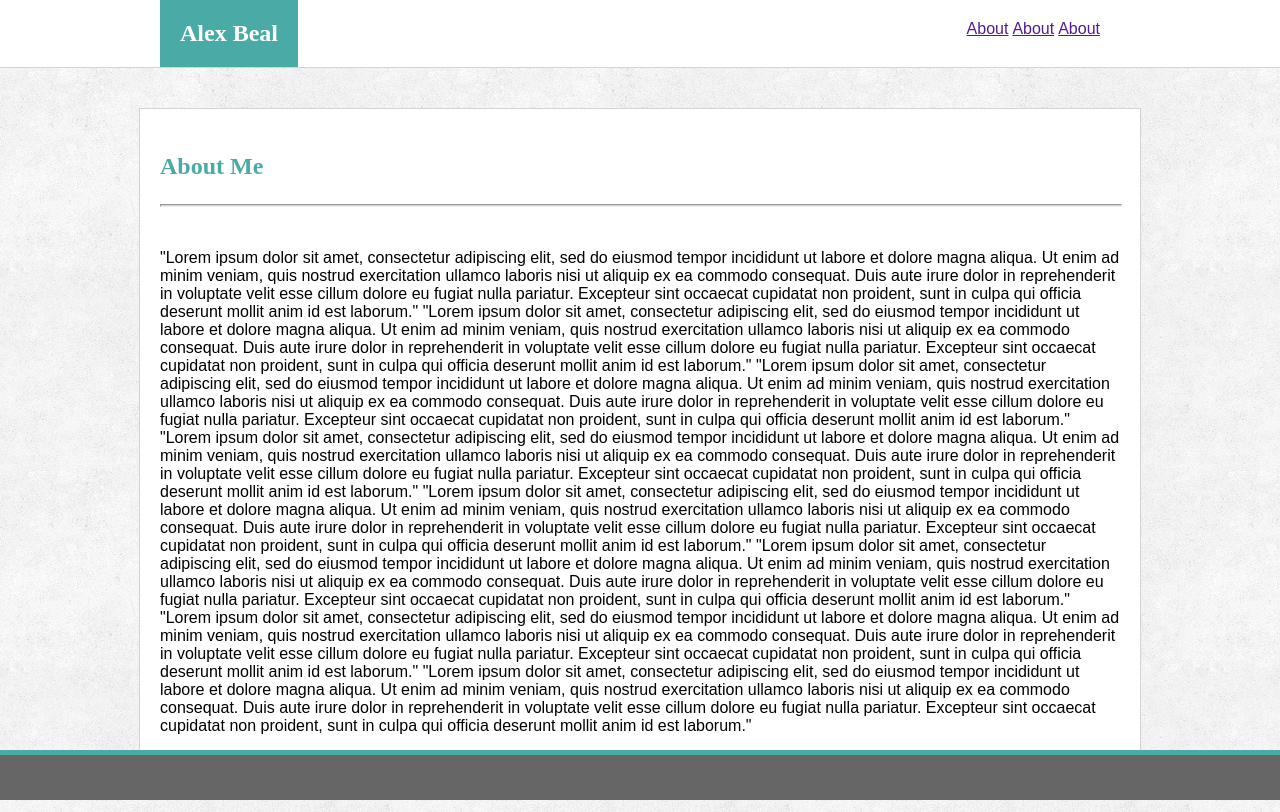
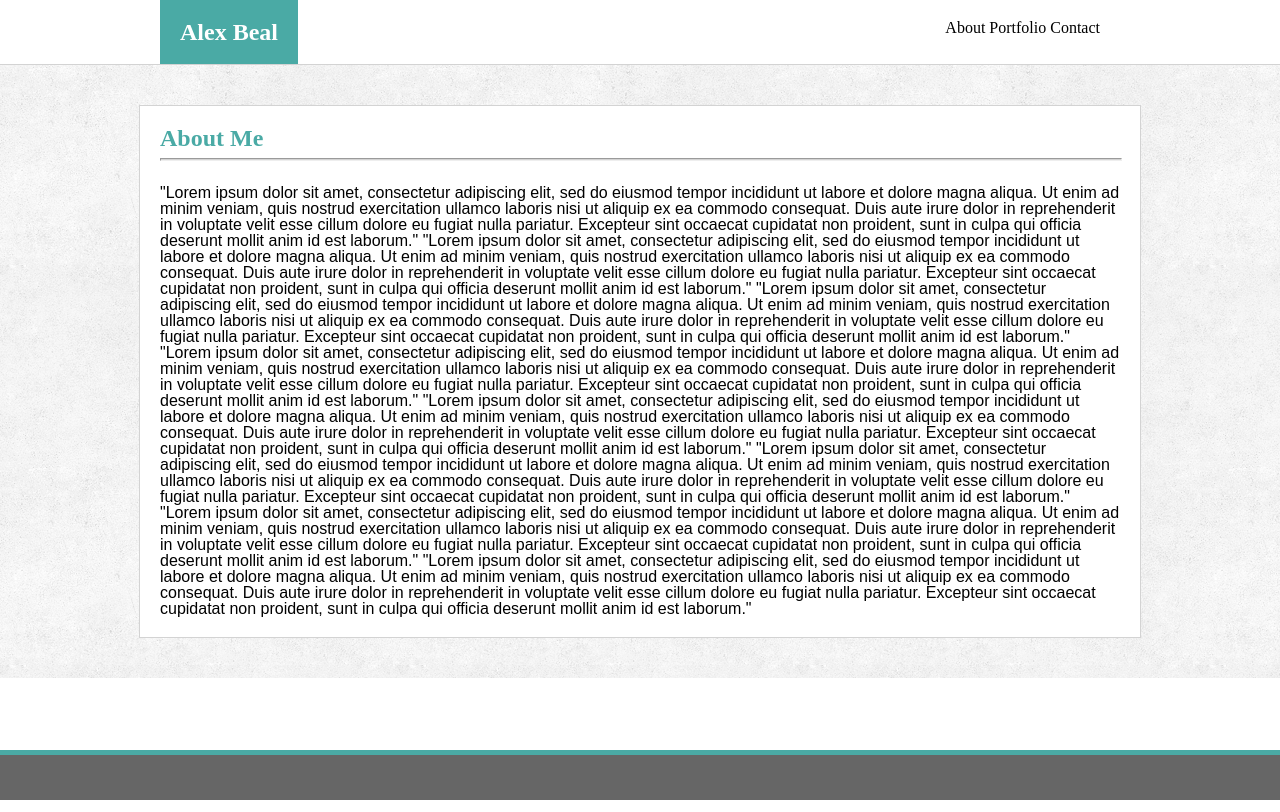
Before and after one commit to alexanderjbeal/Basic-Portfolio, a plain HTML site: page index.html in a window 1280 px wide. Drawn offline with Linux system fonts and the light colour scheme.

Commit message:
inital commit/text

```diff
--- a/assets/css/style.css
+++ b/assets/css/style.css
@@ -8,12 +8,14 @@ h1 h2 h3 h4 {
 h1 {
     color: #4aaaa5;
     font-size: 1.5em;
+    font-weight: bold;
 }
 h2.nav-title {
     padding: 0;
     margin: 0;
     color: white;
     font-size: 1.5em;
+    font-weight: bold;
 }
 
 /* HEADER */
@@ -37,6 +39,13 @@ nav {
     float: right;
     padding: 20px;
 }
+#nav-links ul {
+    padding: 0;
+    margin: 0;
+}
+#nav-links ul li {
+    display: inline;
+}
 
 
 /* CONTENT */
@@ -57,6 +66,7 @@ body {
     display: table;
     border: 0.25px solid lightgray;
 }
+
 hr.content-hr {
     width: 100%;
     height: 1px;
--- a/index.html
+++ b/index.html
@@ -1,16 +1,14 @@
 <!DOCTYPE html>
 <html>
-
 
 <head>
     <meta charset="utf-8" />
     <meta http-equiv="X-UA-Compatible" content="IE=edge">
     <title>About Me</title>
     <meta name="viewport" content="width=device-width, initial-scale=1">
+    <link rel="stylesheet" type="text/css" media="screen" href="assets/css/reset.css" />
     <link rel="stylesheet" type="text/css" media="screen" href="assets/css/style.css" />
 </head>
-
-
 
 <body>
     <header>
@@ -19,9 +17,11 @@
                  <h2 class="nav-title">Alex Beal</h2>
             </section>
             <section id="nav-links">
-                <a href="">About</a>
-                <a href="">About</a>
-                <a href="">About</a>
+                <ul>
+                    <li>About</li>
+                    <li>Portfolio</li>
+                    <li>Contact</li>
+                </ul>
             </section>
         </nav>
     </header>
```
